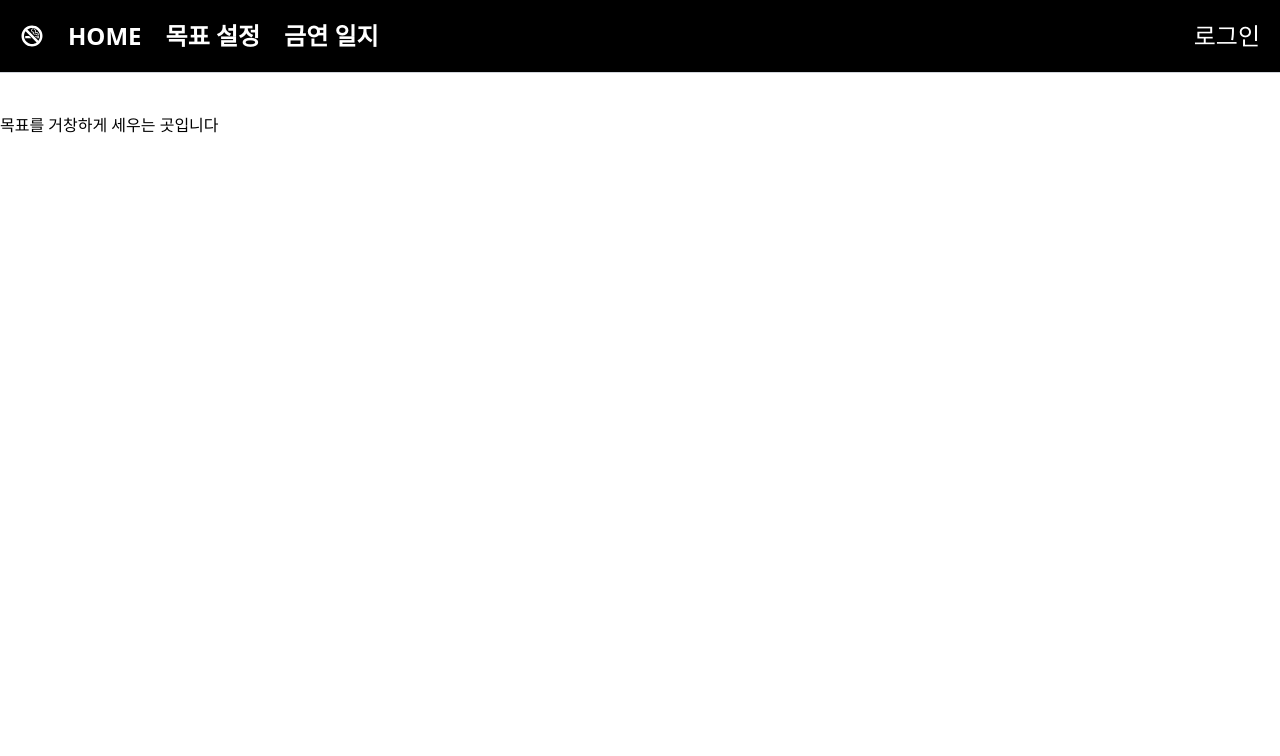
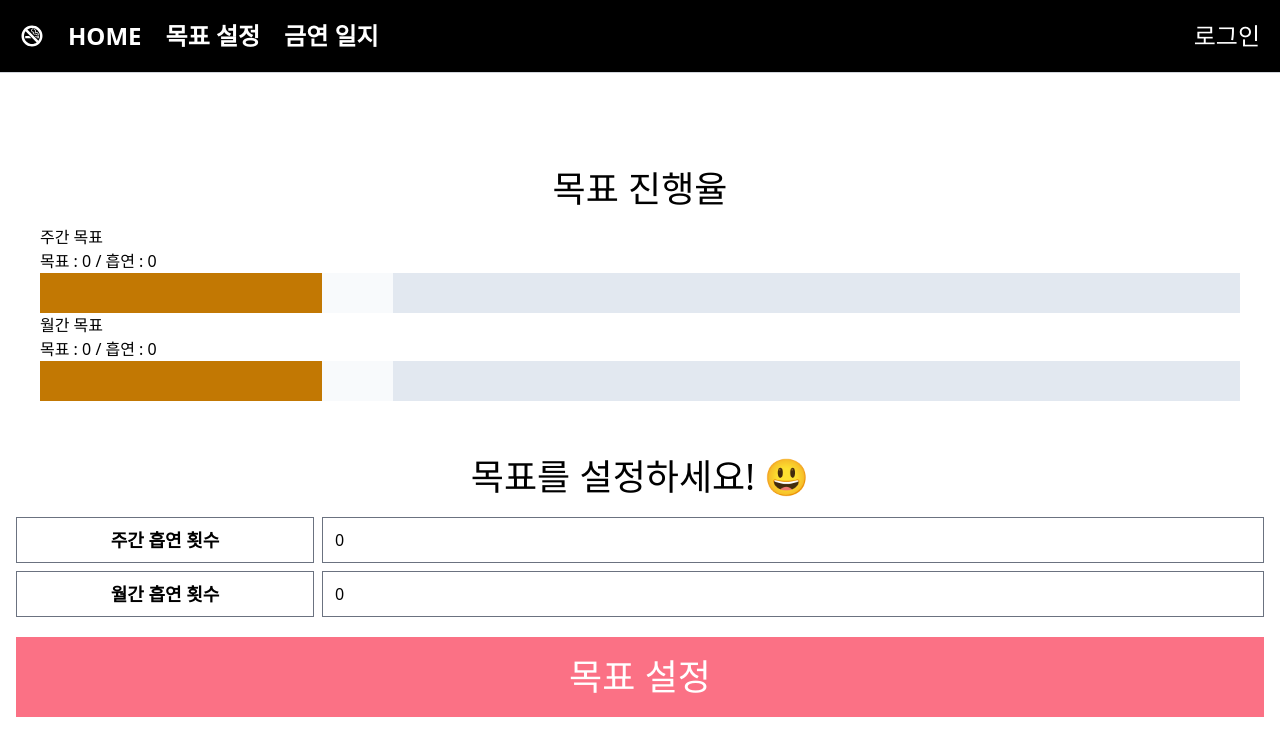
Before and after one commit to Joonhart/quit-smoking-diary, a React (Create React App) app: page /goal in a window 1280 px wide. Shown: the top 756 px of the page. Built offline with nearby package versions, Linux system fonts and the light colour scheme; no server answers; what tailwindcss-animated would draw is missing.

Commit message:
setting change bar

```diff
--- a/src/components/GoalBar.jsx
+++ b/src/components/GoalBar.jsx
@@ -1,28 +1,45 @@
-import React from "react";
+import React, { useEffect, useState } from "react";
+import { getSmokeInfo } from "../utils/moment";
+import GaugeBar from "./ui/GaugeBar";
 
-const GoalBar = (goal) => {
-  console.log(goal);
+const GoalBar = ({ goal = {}, smokeHistory = {} }) => {
+  const [weekClassName, setWeekClassName] = useState();
+  const [monthClassName, setMonthClassName] = useState();
+  const { weekGoal, monthGoal } = goal;
+  const { weekSmoke, monthSmoke } = getSmokeInfo(smokeHistory);
+
+  useEffect(() => {
+    const weekPercent = parseInt(weekSmoke / weekGoal * 70);
+    const monthPercent = parseInt(monthSmoke / monthGoal * 70);
+    const weekBarColor = weekPercent >= 60 ? 'bg-red-400' : 'bg-red-700';
+    const monthBarColor = monthPercent >= 60 ? 'bg-red-400' : 'bg-gray-700';
+    weekPercent && setWeekClassName(() => `absolute end-0 h-full w-[${weekPercent}%] ${weekBarColor}`);
+    monthPercent && setMonthClassName(() => `absolute end-0 h-full w-[${monthPercent}%] ${monthBarColor}`)
+    console.log(weekClassName);
+    console.log(monthClassName);
+  }, [goal, smokeHistory])
+
   return (
     <div className="p-10">
-        <h1 className="text-4xl text-center m-4">목표 진행율</h1>
+      <h1 className="text-4xl text-center m-4">목표 진행율</h1>
       <div>
         <h2>주간 목표</h2>
-        <p>목표 : 20 / 흡연 : 7</p>
+        <p>목표 : {weekGoal} / 흡연 : {weekSmoke}</p>
         <div className="h-10 flex relative">
           <div className="w-1/3 h-full bg-yellow-500"></div>
           <div className="w-1/12 h-full bg-slate-50"></div>
           <div className="w-full bg-slate-200"></div>
-          <div className="absolute end-0 h-full w-[calc(70%-50%)] bg-gray-700"></div>
+          <GaugeBar className={weekClassName}></GaugeBar>
         </div>
       </div>
       <div>
         <h2>월간 목표</h2>
-        <p>목표 : 100 / 흡연 : 43</p>
+        <p>목표 : {monthGoal} / 흡연 : {monthSmoke}</p>
         <div className="h-10 flex relative">
           <div className="w-1/3 h-full bg-yellow-500"></div>
           <div className="w-1/12 h-full bg-slate-50"></div>
           <div className="w-full bg-slate-200"></div>
-          <div className="absolute end-0 h-full w-[calc(70%-50%)] bg-gray-700"></div>
+          {monthClassName && <div className={monthClassName}></div>}
         </div>
       </div>
     </div>
--- /dev/null
+++ b/src/components/ui/GaugeBar.jsx
@@ -0,0 +1,10 @@
+import React from 'react'
+
+const GaugeBar = ({className}) => {
+  return (
+    <div className={className}>
+    </div>
+  )
+}
+
+export default GaugeBar
--- a/src/pages/Goal.jsx
+++ b/src/pages/Goal.jsx
@@ -8,7 +8,7 @@ import GoalBar from "../components/GoalBar";
 const Goal = () => {
   const [goal, setGoal] = useState({weekGoal: 0, monthGoal: 0});
   const [goalTxt, setGoalTxt] = useState('설정')
-  const [goalExist, setGoalExist] = useState(false)
+  // const [goalExist, setGoalExist] = useState(false)
   const [smokeHistory, setSmokeHistory] = useState({})
   const [face, setFace] = useState('😃')
   const { uid } = useAuthContext();
@@ -16,7 +16,6 @@ const Goal = () => {
   const showProgress = async (uid) => {
     const userSmokeHistory = await getAllSmokeHistory(uid);
     setSmokeHistory(userSmokeHistory);
-    setGoalExist(true);
     setGoalTxt('수정')
   }
 
@@ -28,7 +27,7 @@ const Goal = () => {
 
   useEffect(() => {
     uid && showUserGoal(uid);
-  }, [])
+  }, [uid])
 
   const changeHandler = (e) => {
     const { name, value } = e.target;
@@ -45,10 +44,10 @@ const Goal = () => {
 
   return (
     <div>
-      {!uid && <p>목표를 거창하게 세우는 곳입니다</p>}
-      {uid && (
+      {/* {!uid && <p>목표를 거창하게 세우는 곳입니다</p>} */}
+      {/* {uid && ( */}
         <>
-            {goal && <GoalBar goal={goal}/>}
+            {goal && <GoalBar goal={goal} smokeHistory={smokeHistory}/>}
             {!goal && <GoalBar goal={goal}/>}
           <h1 className="m-4 text-center text-4xl">{`목표를 ${goalTxt}하세요! ${face}`}</h1>
           <form className="flex flex-col m-4" onSubmit={submitHandler}>
@@ -90,7 +89,7 @@ const Goal = () => {
           </form>
 
         </>
-      )}
+      {/* )} */}
     </div>
   );
 };
--- a/src/utils/moment.js
+++ b/src/utils/moment.js
@@ -58,3 +58,29 @@ export async function getLastSmokeTime(uid) {
   let howlong = moment(lastSmokeDay + ' ' + lastSmokeTime).fromNow().replace(' 전', '');
   return howlong === '하루' ? '하루가' : howlong + '이';
 }
+
+export function getSmokeInfo(smokeHistory) {
+  let day = moment().format('YYYY-MM-DD');
+  let dddd = moment(day).format('dddd');
+  const month = moment(day).format('MM')
+  let weekSmoke = 0;
+  let monthSmoke = 0;
+
+  // weekSmoke add
+  for (let i = 1; i <= 7; i++) {
+    weekSmoke += smokeHistory[day] ? smokeHistory[day].length : 0;
+    day = moment(day).subtract(1, 'days').format('YYYY-MM-DD');
+    dddd = moment(day).format('dddd');
+    if (dddd === '일요일') break;
+  }
+
+  day = moment().format('YYYY-MM-DD');
+  for (let i = 1; i <= 31; i++) {
+    monthSmoke += smokeHistory[day] ? smokeHistory[day].length : 0;
+    day = moment(day).subtract(1, 'days').format('YYYY-MM-DD');
+    let changeMonth = moment(day).format('MM')
+    if (month !== changeMonth) break;
+  }
+
+  return {weekSmoke, monthSmoke}
+}
```
